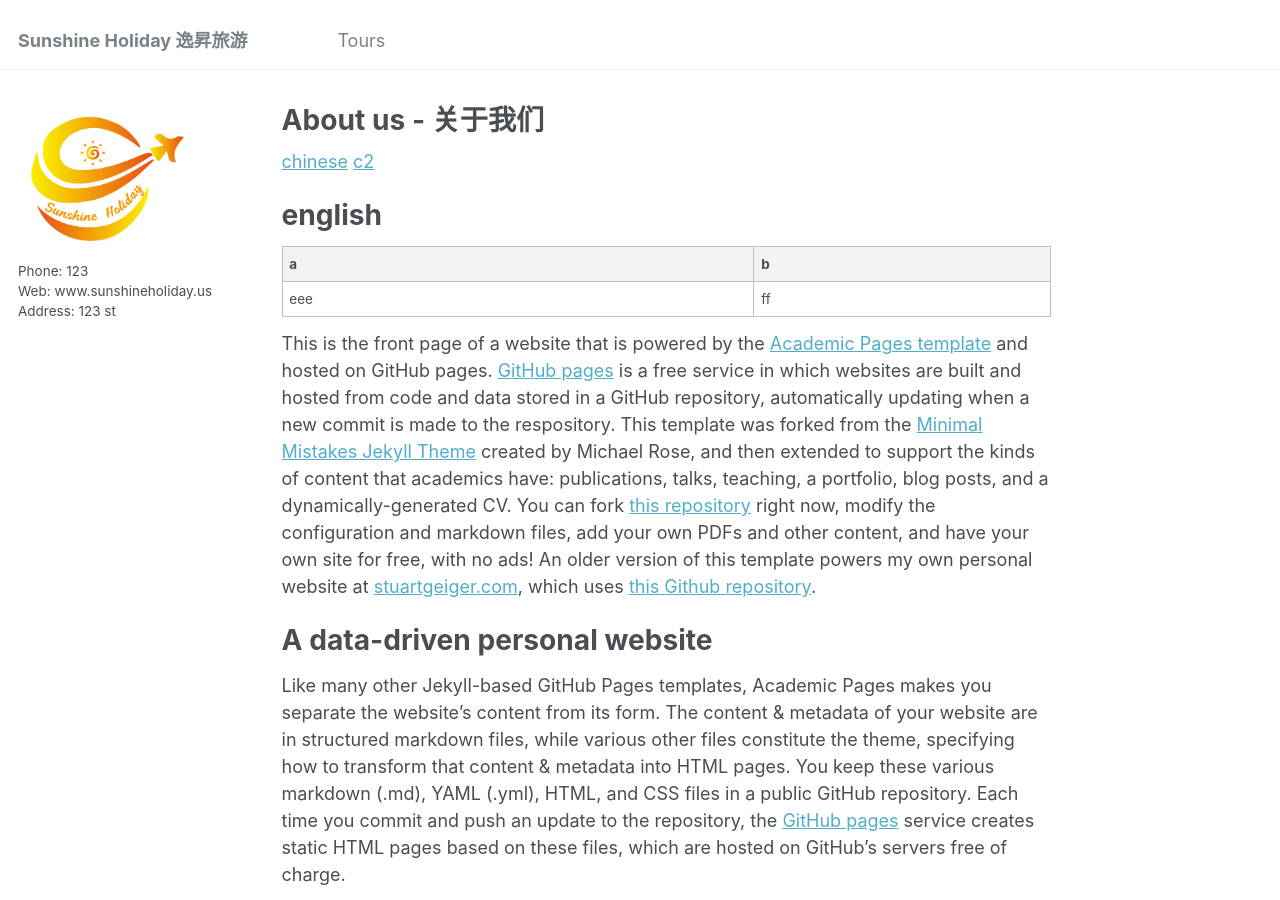
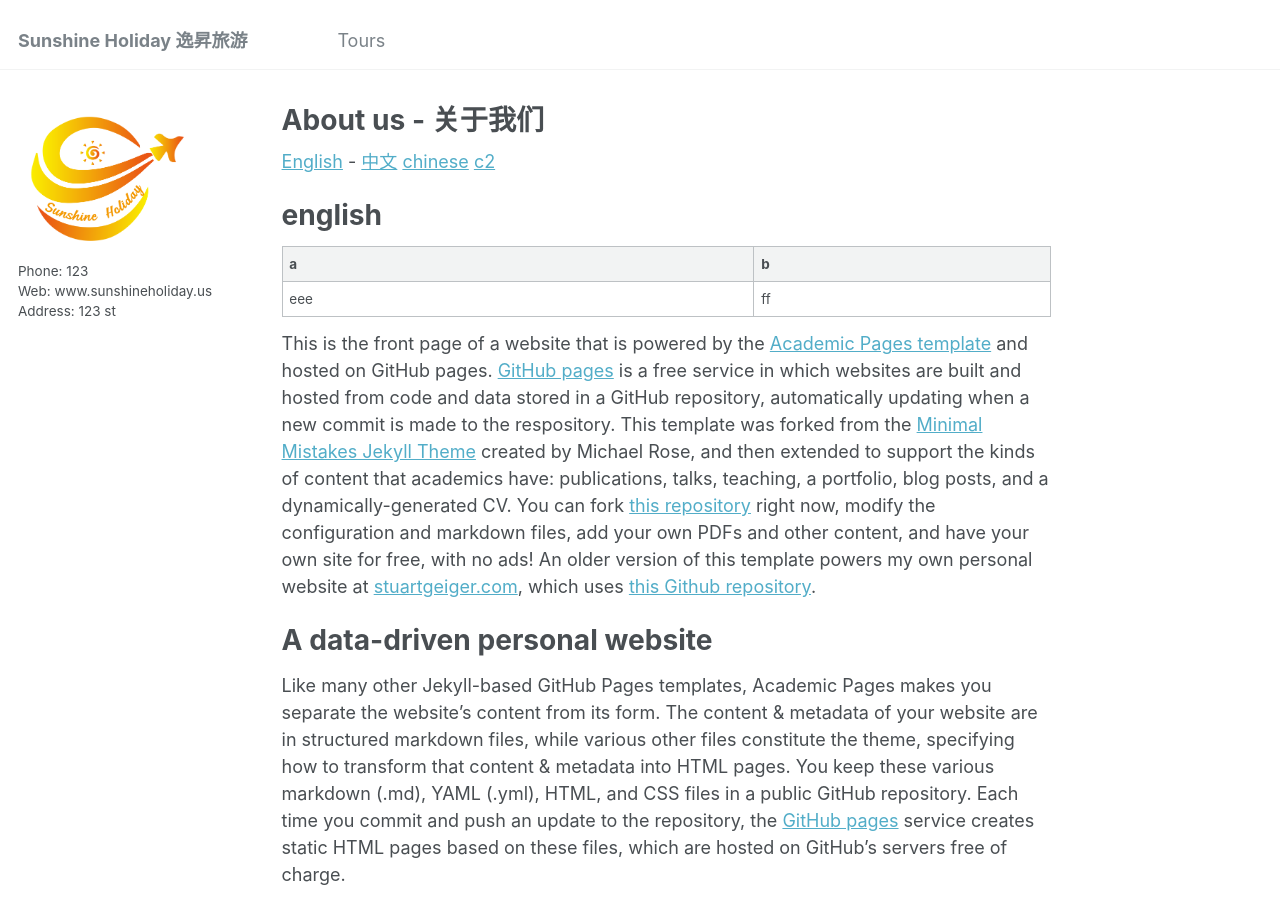
Before and after one commit to sunshineholidayus/web3, a Jekyll site: the page built from _pages/about.md, in a window 1280 px wide and 900 px high. Built offline with Jekyll 4.4.1, drawn with Linux system fonts in a browser that asks for light colours.

Commit message:
Update about.md

```diff
--- a/_pages/about.md
+++ b/_pages/about.md
@@ -7,6 +7,7 @@ redirect_from:
   - /about.html
 ---
 
+[English](#english) - [中文](#chinese2)
 [chinese](#chinese)
 [c2](#c2)
 
@@ -16,6 +17,7 @@ redirect_from:
 |---|-----|
 | eee | ff |
 
+<a name="english"></a>
 This is the front page of a website that is powered by the [Academic Pages template](https://github.com/academicpages/academicpages.github.io) and hosted on GitHub pages. [GitHub pages](https://pages.github.com) is a free service in which websites are built and hosted from code and data stored in a GitHub repository, automatically updating when a new commit is made to the respository. This template was forked from the [Minimal Mistakes Jekyll Theme](https://mmistakes.github.io/minimal-mistakes/) created by Michael Rose, and then extended to support the kinds of content that academics have: publications, talks, teaching, a portfolio, blog posts, and a dynamically-generated CV. You can fork [this repository](https://github.com/academicpages/academicpages.github.io) right now, modify the configuration and markdown files, add your own PDFs and other content, and have your own site for free, with no ads! An older version of this template powers my own personal website at [stuartgeiger.com](http://stuartgeiger.com), which uses [this Github repository](https://github.com/staeiou/staeiou.github.io).
 
 A data-driven personal website
@@ -58,5 +60,6 @@ For more info
 More info about configuring Academic Pages can be found in [the guide](https://academicpages.github.io/markdown/). The [guides for the Minimal Mistakes theme](https://mmistakes.github.io/minimal-mistakes/docs/configuration/) (which this theme was forked from) might also be helpful.
 
 <a id='c2'></a>
+<a name="chinese2"></a>
 # chinese
 [english](#english)
```
